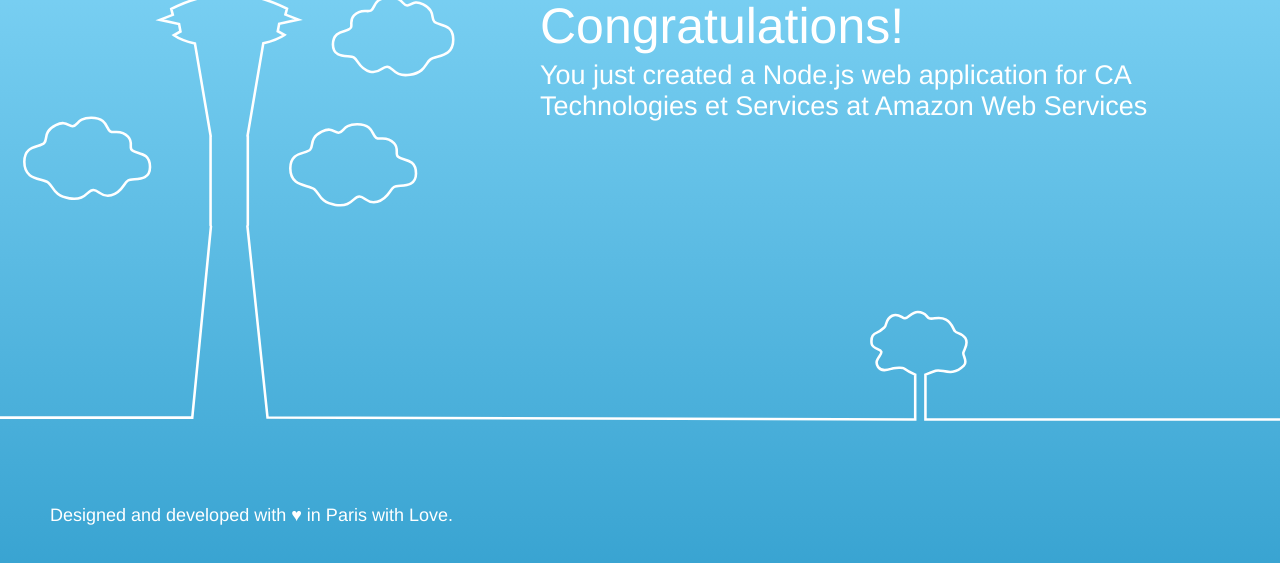
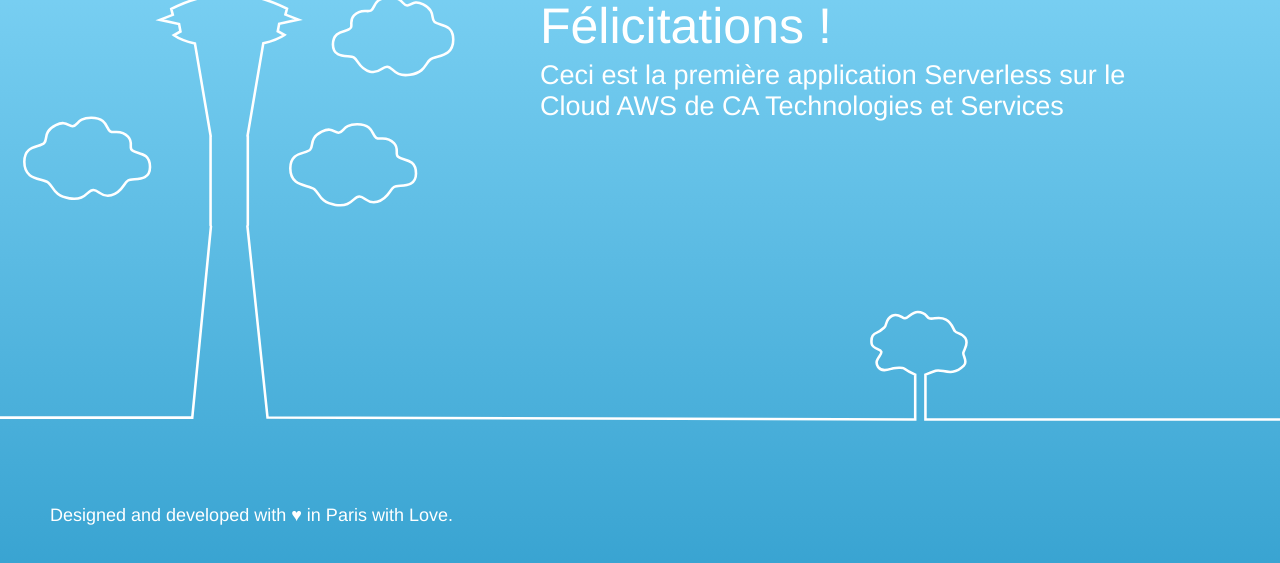
Before and after one commit to cordeirojp/TestLambdaJPCWeb, a website: page public/index.html in a window 1280 px wide. Shown: the part 225-788 px from the top of the page. Drawn offline with Linux system fonts and the light colour scheme.

Commit message:
modification écran accueil

```diff
--- a/public/index.html
+++ b/public/index.html
@@ -60,8 +60,8 @@
         <div class="message">
             <a class="twitter-link" href="http://twitter.com/home/?status=I%20created%20a%20project%20with%20AWS%20CodeStar!%20%23AWS%20%23AWSCodeStar%20https%3A%2F%2Faws.amazon.com%2Fcodestar"><img src="assets/img/tweet.svg" /></a>
             <div class="text">
-                <h1>Congratulations!</h1>
-                <h2>You just created a Node.js web application for CA Technologies et Services at Amazon Web Services</h2>
+                <h1>Félicitations !</h1>
+                <h2>Ceci est la première application Serverless sur le Cloud AWS de CA Technologies et Services</h2>
             </div>
         </div>
     </div>
```
